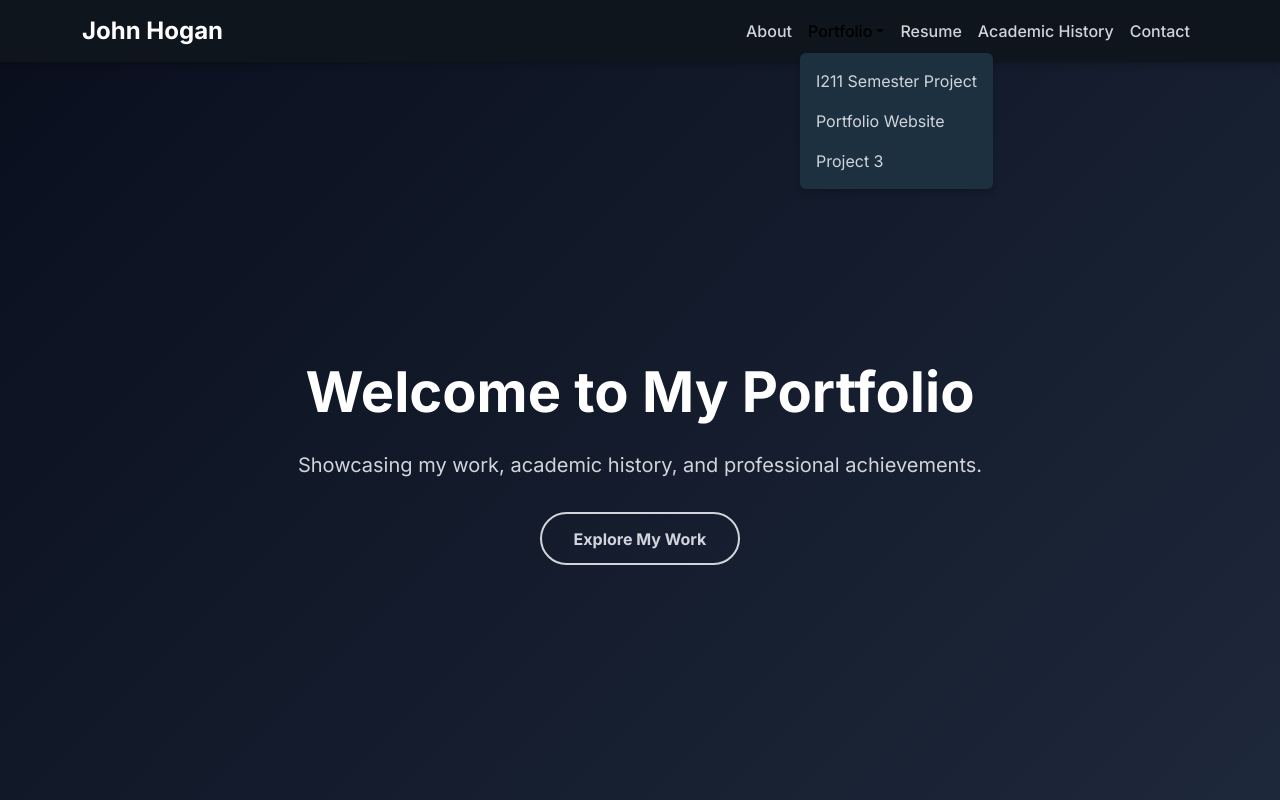
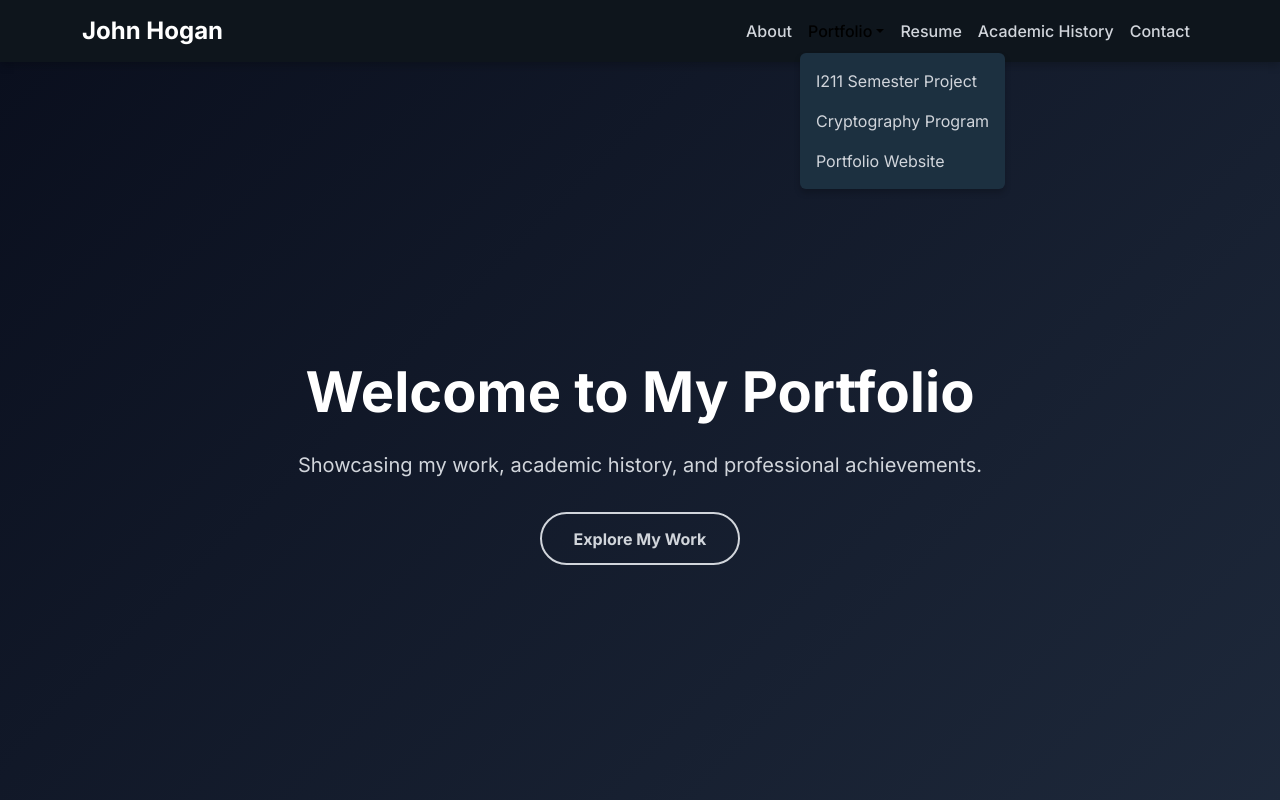
Before and after one commit to johnhogan5/johnhogan, a plain HTML site: page index.html in a window 1280 px wide. Both pictures are taken after a click on the button "Portfolio". Shown: the top 800 px of the page. Drawn offline with nearby package versions, Linux system fonts and the light colour scheme.

Commit message:
Update index.html

```diff
--- a/index.html
+++ b/index.html
@@ -185,8 +185,8 @@
                         <a class="nav-link dropdown-toggle" href="#" id="portfolioDropdown" role="button" data-bs-toggle="dropdown">Portfolio</a>
                         <ul class="dropdown-menu">
                             <li><a class="dropdown-item" href="project1.html">I211 Semester Project</a></li>
-                            <li><a class="dropdown-item" href="project2.html">Portfolio Website</a></li>
-                            <li><a class="dropdown-item" href="project3.html">Project 3</a></li>
+                            <li><a class="dropdown-item" href="project2.html">Cryptography Program</a></li>
+                            <li><a class="dropdown-item" href="project3.html">Portfolio Website</a></li>
                         </ul>
                     </li>
                     <li class="nav-item"><a class="nav-link" href="resume.html">Resume</a></li>
```
